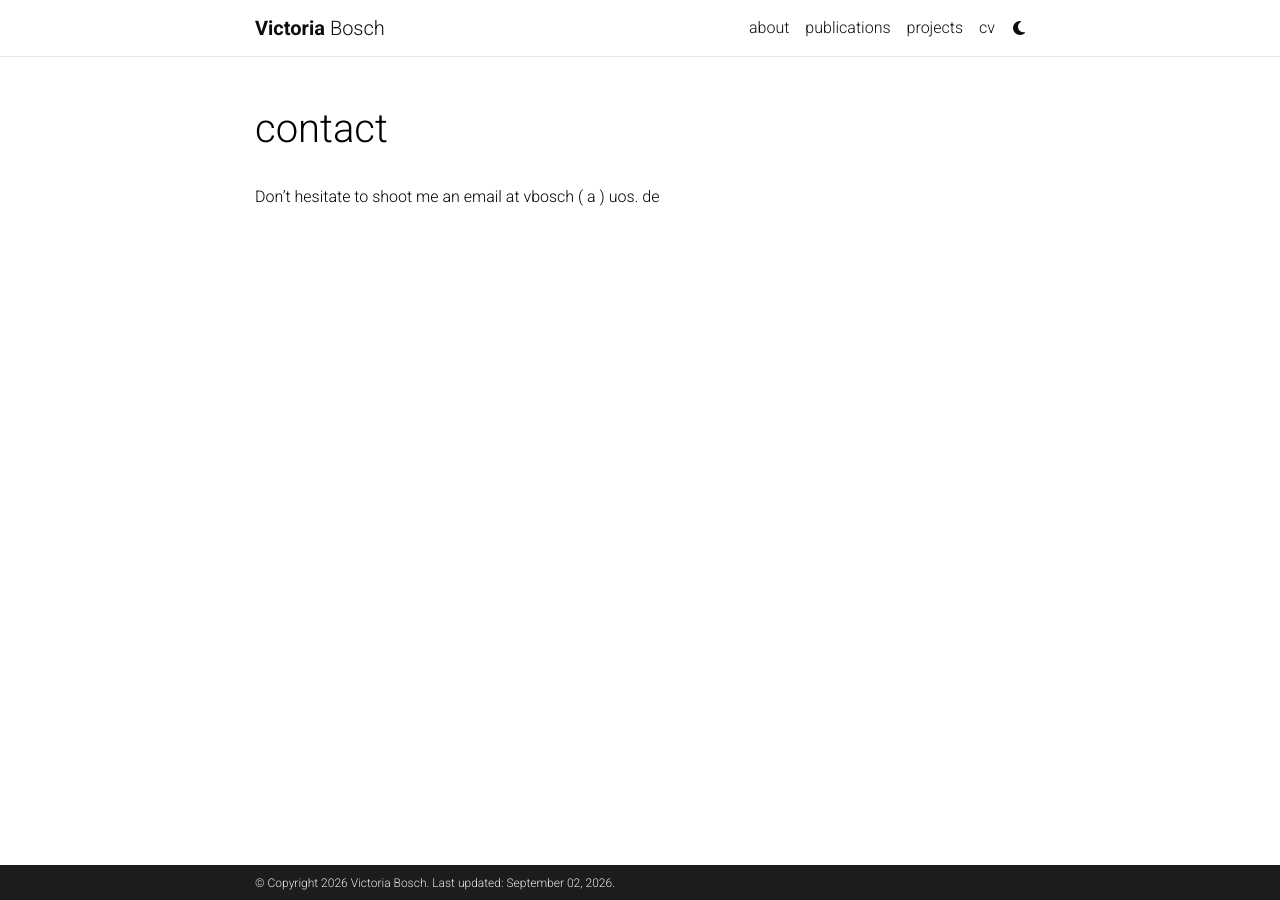
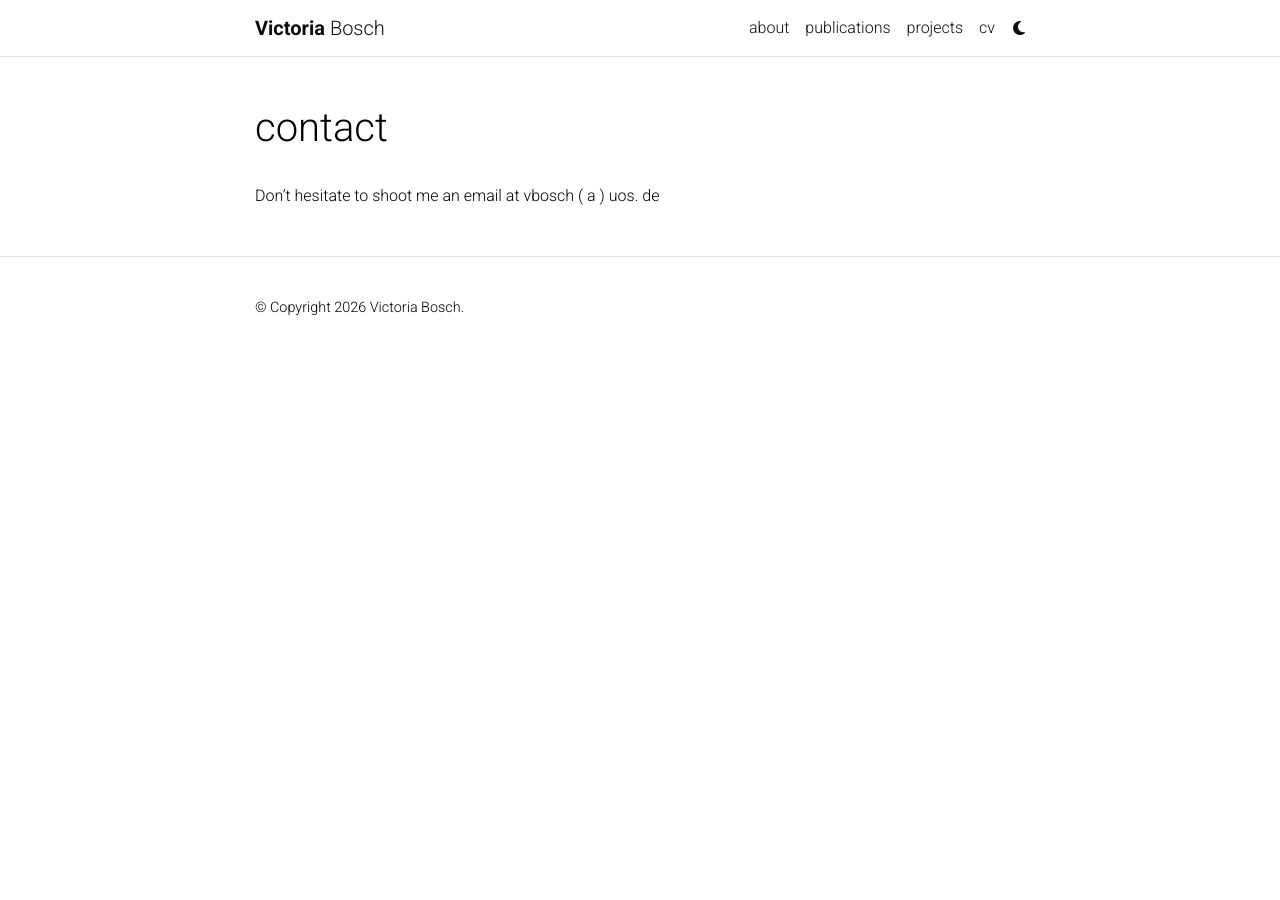
Before and after one commit to v-bosch/v-bosch.github.io, a Jekyll site: the page built from _pages/contact.md, in a window 1280 px wide. Built offline with Jekyll 4.4.1, drawn with Linux system fonts in a browser that asks for light colours; comment, search, counter and statistics services are not loaded; a style sheet for code colours, icons or effects is not loaded; part of the change alters nothing that is shown.

Commit message:
cfg and file size

```diff
--- a/_config.yml
+++ b/_config.yml
@@ -8,7 +8,7 @@ middle_name:
 last_name: Bosch
 email: victoria.bosch@protonmail.com
 description: > # the ">" symbol means to ignore newlines until "footer_text:"
-  Personal website of Victoria Bosch
+  Academic website of Victoria Bosch, cognitive neuroscientist and machine learning researcher
 footer_text: >
 
 keywords: victoria, bosch, cognitive, science, neuroscience, neuroAI, artificial, intelligence  # add your own keywords or leave empty
@@ -18,7 +18,7 @@ icon: 🧠 #⚛️  # the emoji used as the favicon (alternatively, provide imag
 
 url: https://v-bosch.github.io # the base hostname & protocol for your site
 baseurl:  # the subpath of your site, e.g. /blog/. Leave blank for root
-last_updated: true # set to true if you want to display last updated in the footer
+last_updated: false # set to true if you want to display last updated in the footer
 impressum_path:  # set to path to include impressum link in the footer, use the same path as permalink in a page, helps to conform with EU GDPR
 
 # -----------------------------------------------------------------------------
@@ -46,7 +46,7 @@ rss_icon: false
 # -----------------------------------------------------------------------------
 
 navbar_fixed: true
-footer_fixed: true
+footer_fixed: false
 
 # Dimensions
 max_width: 800px
@@ -57,9 +57,9 @@ max_width: 800px
 # Open Graph & Schema.org
 # -----------------------------------------------------------------------------
 # Display links to the page with a preview object on social media.
-serve_og_meta: false # Include Open Graph meta tags in the HTML head
-serve_schema_org: false # Include Schema.org in the HTML head
-og_image: # The site-wide (default for all links) Open Graph preview image
+serve_og_meta: true # Include Open Graph meta tags in the HTML head
+serve_schema_org: true # Include Schema.org in the HTML head
+og_image: https://init-self.com/assets/img/main_preview.png # The site-wide (default for all links) Open Graph preview image
 
 # -----------------------------------------------------------------------------
 # Social integration
@@ -74,7 +74,7 @@ telegram_username: # your Telegram user name
 scholar_userid: P7Ly864AAAAJ # your Google Scholar ID
 semanticscholar_id: # your Semantic Scholar ID
 whatsapp_number: # your WhatsApp number (full phone number in international format. Omit any zeroes, brackets, or dashes when adding the phone number in international format.)
-orcid_id: #0000-0001-7454-8325 # your ORCID ID
+orcid_id: 0000-0001-7454-8325 # your ORCID ID
 medium_username: # your Medium username
 quora_username: # your Quora username
 publons_id: # your ID on Publons
@@ -294,8 +294,9 @@ scholar:
 
   query: "@*"
   group_by: year
+  group_order: descending
   sort_by: year, month
-  group_order: descending
+  order: descending
 
 # Display different badges withs stats for your publications
 enable_publication_badges:
@@ -319,7 +320,7 @@ enable_publication_thumbnails: true
 # These are the defaults
 external_links:
   enabled: true
-  rel: external nofollow noopener
+  rel: external  noopener
   target: _blank
   exclude:
 
@@ -374,7 +375,7 @@ enable_navbar_social:       false  # enables displaying social links in the
 enable_project_categories:  true   # enables categorization of projects into
                                    # multiple categories
 enable_medium_zoom:         true   # enables image zoom feature (as on medium.com)
-enable_progressbar:         true   # enables a horizontal progress bar linked to the vertical scroll position
+enable_progressbar:         false   # enables a horizontal progress bar linked to the vertical scroll position
 
 # -----------------------------------------------------------------------------
 # Library versions
```
Also changed, not shown: assets/img/publication_preview/cortext.png, 1 other file.
